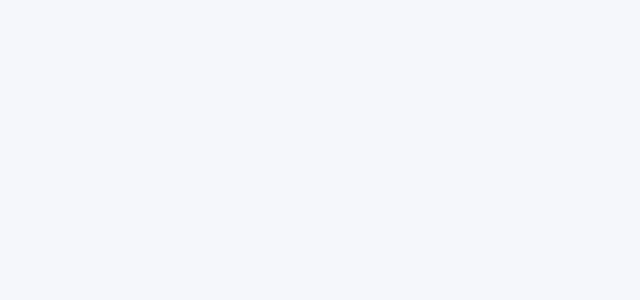
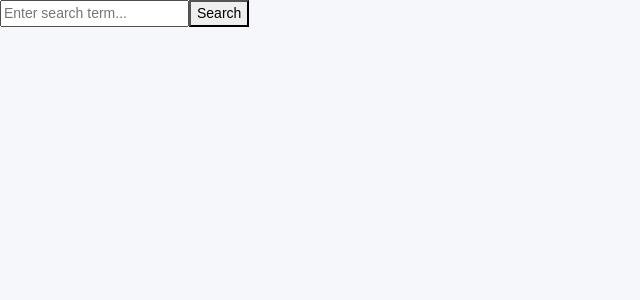
Before and after one commit to amirsuhel88/bakeryshop_latest_frontend, a React (Create React App) app: page /searchproduct in a window 1280 px wide. Before the commit this address had no page. Shown: the top 300 px of the page, without its empty margins (0-640 px from the left). Built offline with nearby package versions, Linux system fonts and the light colour scheme.

Commit message:
search button working. products are showing

```diff
--- a/src/App.js
+++ b/src/App.js
@@ -23,6 +23,8 @@ import Modal from "./widget/Components/Modal/Modal.js";
 import Products from "./pages/Admin/pages/Products.js";
 import Customers from "./pages/Admin/pages/Customers.js";
 import UpdateProduct from "./pages/Products/UpdateProduct.js";
+import SearchButton from "./widget/Components/SearchButton/SearchButton.js";
+import SearchedProducts from "./widget/Components/SearchButton/SearchedProducts.js";
 
 function App() {
   return (
@@ -61,6 +63,8 @@ function App() {
                   </PrivateRoute>
                 }
               />
+              <Route path="/searchproduct" element={<SearchButton />} />
+              <Route path="/searchedproducts" element={<SearchedProducts />} />
             </Routes>
           </BrowserRouter>
         </div>
--- a/src/widget/Components/AddToCartButton/AddToCartButton.js
+++ b/src/widget/Components/AddToCartButton/AddToCartButton.js
@@ -14,6 +14,7 @@ function AddToCartButton() {
   const [isAddedToCart, setIsAddedToCart] = useState(false);
 
   const fetchProduct = useCallback(async () => {
+    if (!productId) return;
     setLoading(true);
     try {
       const response = await axios.get(
--- a/src/widget/Components/Navbar.js
+++ b/src/widget/Components/Navbar.js
@@ -10,6 +10,7 @@ import {
   faUser,
   //,
 } from "@fortawesome/free-solid-svg-icons"; // Impor
+import SearchProducts from "./SearchButton/SearchButton";
 
 function Navbar() {
   return (
@@ -38,17 +39,18 @@ function Navbar() {
           </li>
         </ul>
       </div>
-      <form class="form-inline">
+      {/* <form class="form-inline">
         <Form.Control
           type="text"
           className="form-control"
           placeholder="Search"
         />
-      </form>
+      </form> */}
       &nbsp; &nbsp; &nbsp;
-      <button className="btn btn-light" type="submit">
+      {/* <button className="btn btn-light" type="submit">
         Search
-      </button>
+      </button> */}
+      <SearchProducts/>
       &nbsp; &nbsp; &nbsp;
       <a className="navbar-brand" href="/cart">
         <FontAwesomeIcon icon={faCartShopping} />
--- a/src/widget/Components/SearchButton/SearchButton.js
+++ b/src/widget/Components/SearchButton/SearchButton.js
@@ -1,99 +1,47 @@
-import React, { useEffect, useState } from "react";
-import { Link } from "react-router-dom";
-import Navbar from "../../widget/Components/Navbar";
-import AddToCartButton from "../../widget/Components/AddToCartButton/AddToCartButton";
-import Footer from "../../widget/Components/Footer";
-import axios from "axios";
-function SearchButton() {
-    const [products, setProducts] = useState([]);
-  const [categories, setCategories] = useState([]);
-  const [currentPage, setCurrentPage] = useState(1);
+import React, { useState } from 'react';
+import axios from 'axios';
+import { useNavigate } from 'react-router-dom'; // Import useNavigate instead of useHistory
+
+const SearchProducts = () => {
+  const [searchTerm, setSearchTerm] = useState('');
+  const [loading, setLoading] = useState(false);
   const [error, setError] = useState(null);
-  const [cartItems, setCartItems] = useState([]);
-  //const { token } = useAuth();
+  const navigate = useNavigate(); // Initialize useNavigate hook
 
-  useEffect(() => {
-    fetchProducts();
-    // fetchCategories();
-  }, [currentPage]);
+  const handleSearch = async (e) => {
+    e.preventDefault();
+    setLoading(true);
+    setError(null);
 
-  const fetchProducts = async () => {
     try {
-      const response = await axios.get(
-        `http://localhost:8081/api/v2/products?page=${currentPage}&limit=10`
-      );
-      const data = response.data;
-      if (Array.isArray(data)) {
-        setProducts(data);
-      } else {
-        setProducts([]);
-        setError("Unexpected data format from products API");
-      }
-    } catch (error) {
-      setError("Error fetching products data");
-      console.error("Error fetching products data:", error);
+      const response = await axios.get(`http://localhost:8081/api/v2/searchproduct?q=${searchTerm}&page=1&limit=10`);
+      setLoading(false);
+      // Redirect to ProductsPage and pass products as state
+      console.log(response.data.data)
+      navigate('/searchedproducts', { state: { products: response.data.data } });
+    } catch (err) {
+      setLoading(false);
+      setError('Error fetching products. Please try again later.');
+      console.error('Error fetching products:', err);
     }
-  };
-  /*
-  const fetchCategories = async () => {
-    try {
-      const response = await axios.get(
-        "http://localhost:8081/api/v2/categories"
-      );
-      const data = response.data;
-      if (Array.isArray(data)) {
-        setCategories(data);
-      } else {
-        setCategories([]);
-        setError("Unexpected data format from categories API");
-      }
-    } catch (error) {
-      setError("Error fetching categories data");
-      console.error("Error fetching categories data:", error);
-    }
-  };
-  */
-  //this part is now using redux
-  // const handleAddToCart = async (productId) => {
-  //   try {
-  //     const response = await axios.post(
-  //       `http://localhost:8081/api/v3/addToCart/${productId}`,
-  //       {},
-  //       {
-  //         headers: { Authorization: `Bearer ${token}` },
-  //       }
-  //     );
-  //     console.log("Product added to cart:", response.data);
-  //     // Update cart items state
-  //     setCartItems((prevCartItems) => [...prevCartItems, productId]);
-  //   } catch (error) {
-  //     console.error("Error adding product to cart:", error);
-  //     setError("Error adding product to cart");
-  //   }
-  // };
-
-  const handleBuyNow = (productId) => {
-    console.log("Product bought:", productId);
-    // Implement buy now functionality here
-  };
-
-  const handleNextPage = () => {
-    setCurrentPage((prevPage) => prevPage + 1);
-  };
-
-  const handlePreviousPage = () => {
-    setCurrentPage((prevPage) => (prevPage > 1 ? prevPage - 1 : prevPage));
-  };
-
-  const isProductInCart = (productId) => {
-    return cartItems.includes(productId);
   };
 
   return (
     <div>
+      <form onSubmit={handleSearch}>
+        <input
+          type="text"
+          placeholder="Enter search term..."
+          value={searchTerm}
+          onChange={(e) => setSearchTerm(e.target.value)}
+        />
+        <button type="submit">Search</button>
+      </form>
 
+      {loading && <p>Loading...</p>}
+      {error && <p>{error}</p>}
     </div>
-  )
-}
+  );
+};
 
-export default SearchButton
+export default SearchProducts;
--- /dev/null
+++ b/src/widget/Components/SearchButton/SearchedProducts.js
@@ -0,0 +1,58 @@
+import React from "react";
+import { Link, useLocation } from "react-router-dom";
+import Navbar from "../../Components/Navbar";
+import AddToCartButton from "../../Components/AddToCartButton/AddToCartButton";
+import Footer from "../Footer";
+
+const SearchedProducts = () => {
+  const { state } = useLocation();
+  const products = state?.products;
+
+  return (
+    <>
+      <Navbar />
+      <div className="container mt-4">
+        <h3>Searched Products</h3>
+        {products?.length > 0 ? (
+          products.map((product) => (
+            <div key={product.ProductId} className="card mb-3">
+              <Link
+                to={`/SingleProduct/${product.ProductId}`}
+                className="text-decoration-none text-dark"
+              >
+                <div className="row g-0">
+                  <div className="col-md-4">
+                    {product && (
+                      <img
+                        src={`http://localhost:8081/public/images/${product.Image}`}
+                        className="img-fluid rounded-start"
+                        alt={product.ProductName}
+                        height="2000"
+                        width="3000"
+                      />
+                    )}
+                  </div>
+                  <div className="col-md-8">
+                    <div className="card-body">
+                      <h5 className="card-title">{product.ProductName}</h5>
+                      <p className="card-text">Price: {product.Price}</p>
+                      <p className="card-text">Category: {product.CategoryName}</p>
+                      <div className="d-flex justify-content-end">
+                        <AddToCartButton />
+                      </div>
+                    </div>
+                  </div>
+                </div>
+              </Link>
+            </div>
+          ))
+        ) : (
+          <div>No products available</div>
+        )}
+      </div>
+      <Footer />
+    </>
+  );
+};
+
+export default SearchedProducts;
```
